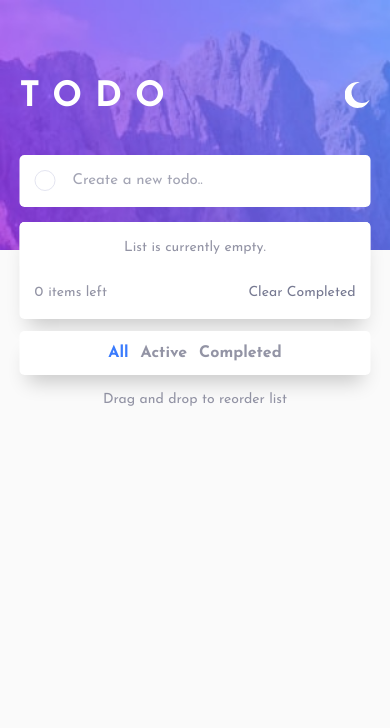
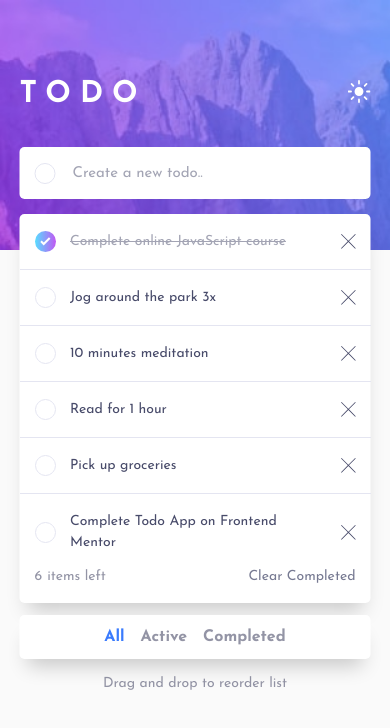
Before and after one commit to ahmad-tantawy/Todo-app, a website built with Vite: page index.html in a window 390 px wide. Built offline with nearby package versions, Linux system fonts and the light colour scheme.

Commit message:
Update image paths, optimize mobile responsiveness, and add initial tasks for Frontend Mentor screening

```diff
--- a/index.html
+++ b/index.html
@@ -32,7 +32,7 @@
 						<button class="app__theme-toggle btn">
 							<img
 								class="app__theme-toggle--img"
-								src="images/icon-moon.svg"
+								src="/images/icon-sun.svg"
 								alt="Theme icon"
 							/>
 						</button>
--- a/index.js
+++ b/index.js
@@ -174,6 +174,7 @@ const addTask = (event) => {
     }
   } catch (error) {
     alert(error.message);
+    inputElement.value = '';
     return;
   }
 
@@ -191,8 +192,8 @@ const addTask = (event) => {
 // DarkTheme
 const toggleDarkMode = () => {
   // Store the old and new image sources
-  const oldSrc = 'images/icon-moon.svg';
-  const newSrc = 'images/icon-sun.svg';
+  const oldSrc = '/images/icon-sun.svg';
+  const newSrc = '/images/icon-moon.svg';
   let isDarkMode = false;
 
   // Check if dark mode flag exists in local storage
@@ -280,22 +281,39 @@ const initDragAndDrop = () => {
       }
     }
     // here shuld be if statment to handle if order form active or completed list
-    if(!allButtonElement.classList.contains('blue--button')) return;
-      updateLocalStorageWithNewOrder();
+    if (!allButtonElement.classList.contains('blue--button')) return;
+    updateLocalStorageWithNewOrder();
   });
+};
+
+// Initialization data for frontend mentor
+const initializeApp = () => {
+  if (!localStorage.getItem('appInitialized')) {
+    const data = [
+      { value: 'Complete online JavaScript course', isCompleted: true },
+      { value: 'Jog around the park 3x', isCompleted: false },
+      { value: '10 minutes meditation', isCompleted: false },
+      { value: 'Read for 1 hour', isCompleted: false },
+      { value: 'Pick up groceries', isCompleted: false },
+      { value: 'Complete Todo App on Frontend Mentor', isCompleted: false },
+    ];
+    localStorage.setItem('appInitialized', true);
+    saveListElementsToLocalStorge('tasks', data);
+  }
 };
 
 // InitTaskList Function
 const initTaskList = (tasks) => {
   const data = tasks || fetchData('tasks') || []; // Use provided tasks. Otherwise, try to fetch tasks from the database
-  if (data.length) {
-    renderTaskList(data);
-    initTaskListeners();
-    countItemLeft();
-  } else {
+  if (!data.length) {
     renderEmptyState();
+    return;
   }
+  renderTaskList(data);
+  initTaskListeners();
+  countItemLeft();
 };
 
+initializeApp();
 initDataOnStartup();
 initDragAndDrop();
--- a/styles/styles.scss
+++ b/styles/styles.scss
@@ -98,11 +98,11 @@ body,
 .app__wrapper {
 	position: relative;
 	max-width: 100vw;
-	height: 100vh;
+	height: 110vh;
 	background-color: var(--very-light-gray);
 	.background {
 		min-width: 100%;
-		height: 30rem;
+		height: 28rem;
 		background: url('../images/bg-desktop-light.jpg') no-repeat;
 		background-size: cover;
 		@media (max-width: 600px) {
@@ -142,10 +142,18 @@ body,
 		font-size: 3.5rem;
 		text-transform: uppercase;
 		font-weight: var(--font-weight-bold);
+		@media (max-width: 600px) {
+			font-size: 3rem;
+			letter-spacing: 0.9rem;
+		}
 	}
 	&__theme-toggle img {
 		width: 2.6rem;
 		height: 2.6rem;
+		@media (max-width: 600px) {
+			width: 2.3rem;
+			height: 2.3rem;
+		}
 	}
 	// search-bar
 	&__search-bar {
@@ -187,7 +195,7 @@ body,
 		background-color: var(--color-white);
 		border-radius: 0.5rem;
 		&__list {
-			max-height: 28rem;
+			max-height: 33.6rem;
 			overflow-y: auto;
 			&::-webkit-scrollbar {
 				width: 10px;
@@ -210,8 +218,6 @@ body,
 				display: flex;
 				align-items: center;
 				width: 100%;
-				padding: 1.7rem 1.5rem;
-				border-bottom: 0.01rem solid var(--very-light-grayish-blue);
 				.checkbox {
 					-webkit-appearance: none;
 					-moz-appearance: none;
@@ -234,6 +240,7 @@ body,
 					margin-left: 3.5rem;
 					color: var(--light-mode-very-dark-grayish-blue);
 					transition: all var(--transition-timing);
+					cursor: grab;
 					@media (min-width: 220px) and (max-width: 600px) {
 						width: 75%;
 					}
@@ -243,6 +250,8 @@ body,
 				position: relative;
 				display: flex;
 				align-items: center;
+				padding: 1.7rem 1.5rem;
+				border-bottom: 0.01rem solid var(--very-light-grayish-blue);
 				&:hover .remove {
 					position: absolute;
 					width: 2rem;
@@ -304,12 +313,12 @@ body,
 				}
 			}
 			@media (max-width: 600px) {
-				max-height: 28rem;
+				max-height: 33.6rem;
 			}
 		}
 		&__footer {
 			display: flex;
-			padding: 1.6rem 1.2rem;
+			padding: 1.3rem 1.2rem;
 			justify-content: space-between;
 			font-size: var(--font-size-14);
 			color: var(--medium-dark-grayish-blue);
@@ -323,7 +332,7 @@ body,
 					color: var(--medium-dark-grayish-blue);
 				}
 				button:not(:last-child) {
-					margin-right: 1.2rem;
+					margin-right: 1.6rem;
 				}
 			}
 			button:hover {
@@ -423,7 +432,7 @@ body,
 				border-color: var(--very-dark-desaturated-blue);
 			}
 		}
-		.app__task-list__list label {
+		.app__task-list__list li {
 			border-color: var(--midnight-blue);
 			background-color: var(--very-dark-desaturated-blue);
 			.checkbox {
```
